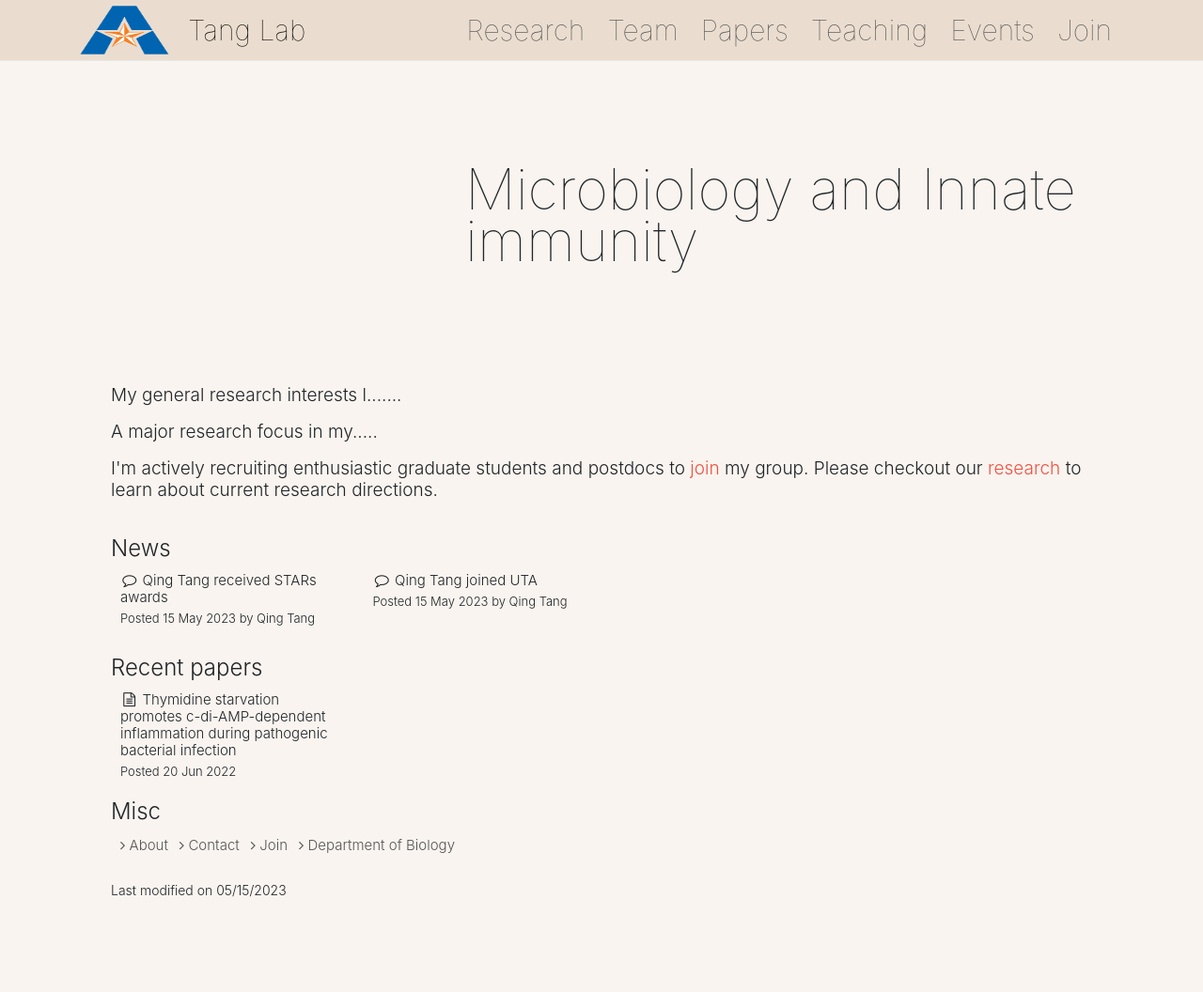
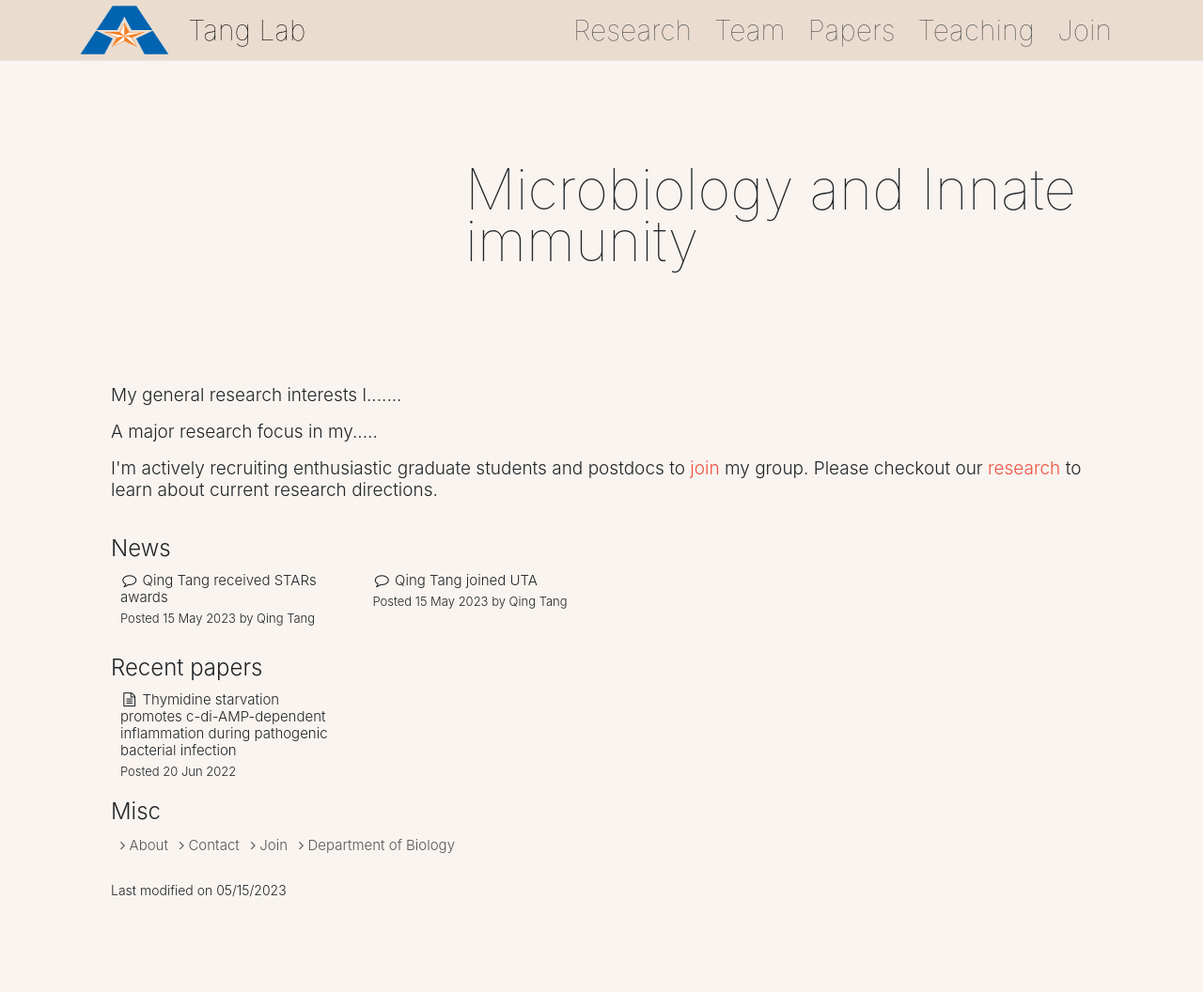
Before and after one commit to qingtanglab/qingtanglab.github.io, a Jekyll site: the page built from index.html, in a window 1280 px wide. Shown: the whole page at 94% size. Built offline with Jekyll 4.4.1, drawn with Linux system fonts in a browser that asks for light colours.

Commit message:
Update default.html

```diff
--- a/_layouts/default.html
+++ b/_layouts/default.html
@@ -98,14 +98,6 @@
 						<a class="mx-1" href="/teaching/teaching">Teaching</a>
 						</li>
 
-						{% if page.categories.first == 'Events' %}
-						<li class="nav-link active">
-						{% else %}
-						<li class="nav-link">
-						{% endif %}
-						<a class="mx-1" href="/events/events">Events</a>
-						</li>
-
 					    {% if page.categories.first == 'misc' %}
 						<li class="nav-link active">
 						{% else %}
```
